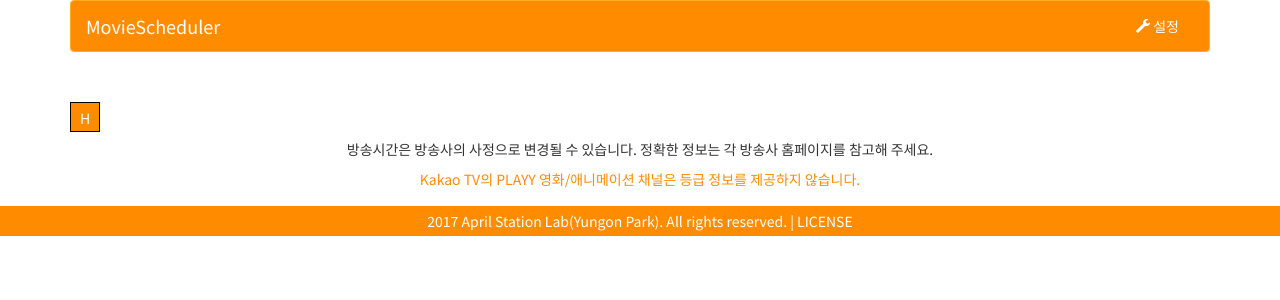
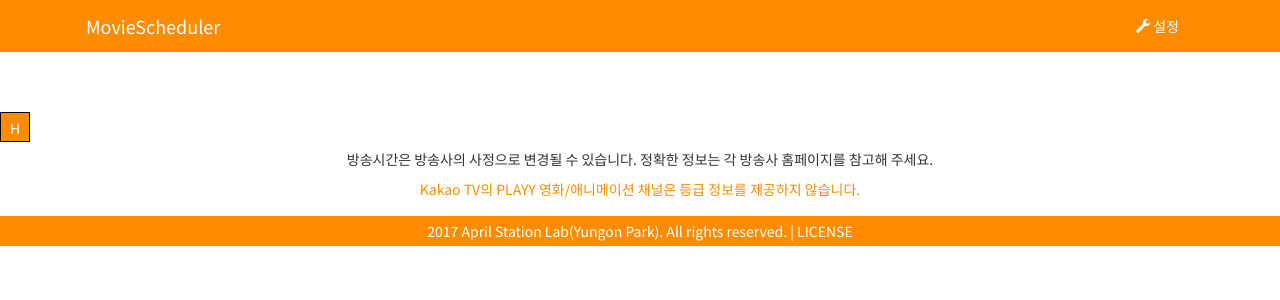
Before and after one commit to rubysoho07/MovieScheduler, a Django app: template templates/scheduler_core/movieschedule_archive_day.html in a window 1280 px wide. Shown: the top 300 px of the page. Run offline with Django 3.2, Linux system fonts and the light colour scheme; the template is opened without the code that fills it, so the values that code supplies are empty; parts of the project's set-up code (start-up, migrations or seed data) failed here and were passed over; some libraries are stand-ins or nearby versions.

Commit message:
스케줄 및 Navigation bar 화면 전체 너비로 표시

```diff
--- a/scheduler_core/static/scheduler_core/css/custom.css
+++ b/scheduler_core/static/scheduler_core/css/custom.css
@@ -8,6 +8,10 @@ a:hover {
 body {
   font-family: 'Noto Sans KR', sans-serif;
 }
+.header {
+  background-color: #FF8C00;
+  height: 52px;
+}
 /* Make schedule table scrollable */
 .schedules {
   width: 100%;
@@ -17,14 +21,14 @@ body {
   width: 1830px;
 }
 .date-navigation {
-  height: 30px;
+  height: 60px;
   width: 100%;
   text-align: center;
 }
 .date-navigation .content {
   vertical-align: middle;
   font-size: 1em;
-  padding: 10px 0;
+  padding: 20px 0;
 }
 .goni-padding {
   height: 30px;
@@ -109,9 +113,10 @@ body {
 .footer a {
   color: white;
 }
+/* Custom nav bar */
 .navbar-default {
   background-color: #FF8C00;
-  border-color: #ffae22;
+  border-color: #FF8C00;
 }
 .navbar-default .navbar-brand {
   color: #ffffff;
--- a/scheduler_core/static/scheduler_core/less/custom.less
+++ b/scheduler_core/static/scheduler_core/less/custom.less
@@ -7,6 +7,7 @@
 @schedule-height: 80px;
 @supported-companies: 9;
 @hour-width: 30px;
+@table-margin: 5px;
 
 a {
   color: @base-color;
@@ -20,6 +21,11 @@ body {
   font-family: 'Noto Sans KR', sans-serif;
 }
 
+.header {
+  background-color: @base-color;
+  height: 52px;
+}
+
 /* Make schedule table scrollable */
 .schedules {
   width: 100%;
@@ -31,19 +37,19 @@ body {
 }
 
 .date-navigation {
-  height: @header-height;
+  height: @header-height * 2;
   width: 100%;
   text-align: center;
 
   .content {
     vertical-align: middle;
     font-size: 1em;
-    padding: 10px 0;
+    padding: (@header-height / 2 + 5) 0;
   }
 }
 
 .goni-padding {
-  height: 30px;
+  height: @header-height;
 }
 
 .hour-fixed {
@@ -139,6 +145,8 @@ body {
   }
 }
 
+/* Custom nav bar */
+
 @bgHighlight    : @base-color + #222;
 @colDefault     : #ffffff;
 @colHighlight   : #ffffff;
@@ -158,9 +166,10 @@ body {
     > a, > a:hover, > a:focus {
       color: @colHighlight;
       background-color: @bgHighlight; }}}
+
 .navbar-default {
   background-color: @base-color;
-  border-color: @bgHighlight;
+  border-color: @base-color;
   .navbar-brand {
     color: @colDefault;
     &:hover, &:focus {
@@ -195,6 +204,7 @@ body {
     color: @colDefault;
     &:hover {
       color: @colHighlight; }}}
+
 @media (max-width: 767px) {
   .navbar-default .navbar-nav .open .dropdown-menu {
     > li > a {
--- a/templates/scheduler_core/movieschedule_archive_day.html
+++ b/templates/scheduler_core/movieschedule_archive_day.html
@@ -6,7 +6,6 @@ Movie Scheduler | {{ day }}
 {% endblock %}
 
 {% block content %}
-{% load scheduler_core_tags %}
 <!-- Navigation of date. -->
 <div class="date-navigation">
     <div class="col-md-4 col-sm-4 col-xs-4">
@@ -30,10 +29,15 @@ Movie Scheduler | {{ day }}
     </div>
 </div>
 <!-- End of navigation of date. -->
+{% endblock %}
+
+{% block schedules %}
+{% load scheduler_core_tags %}
 <!-- Schedule list. -->
 <div class="schedules">
     <div class="schedule-list">
         <div class="table-header hour">H</div>
+        <div class="table-header hour" style="position: absolute;">H</div>
         {% for bc in bc_list %}
             <div class="table-header broadcast_{{ bc.id }}">{{ bc.bc_name }}</div>
         {% endfor %}
@@ -56,6 +60,9 @@ Movie Scheduler | {{ day }}
         {% endfor %}
     </div>
 </div>
+{% endblock %}
+
+{% block notice %}
 <!-- End of schedule list. -->
 <div class="notice">
     <div class="content">
--- a/templates/scheduler_core/page_base.html
+++ b/templates/scheduler_core/page_base.html
@@ -57,6 +57,13 @@
             {% block content %}
             {% endblock %}
         </div>
+		{% block schedules %}
+
+        {% endblock %}
+        <div class="container">
+            {% block notice %}
+            {% endblock %}
+        </div>
 		<!-- Footer -->
 		<div class="footer">
             <div class="container">
```
